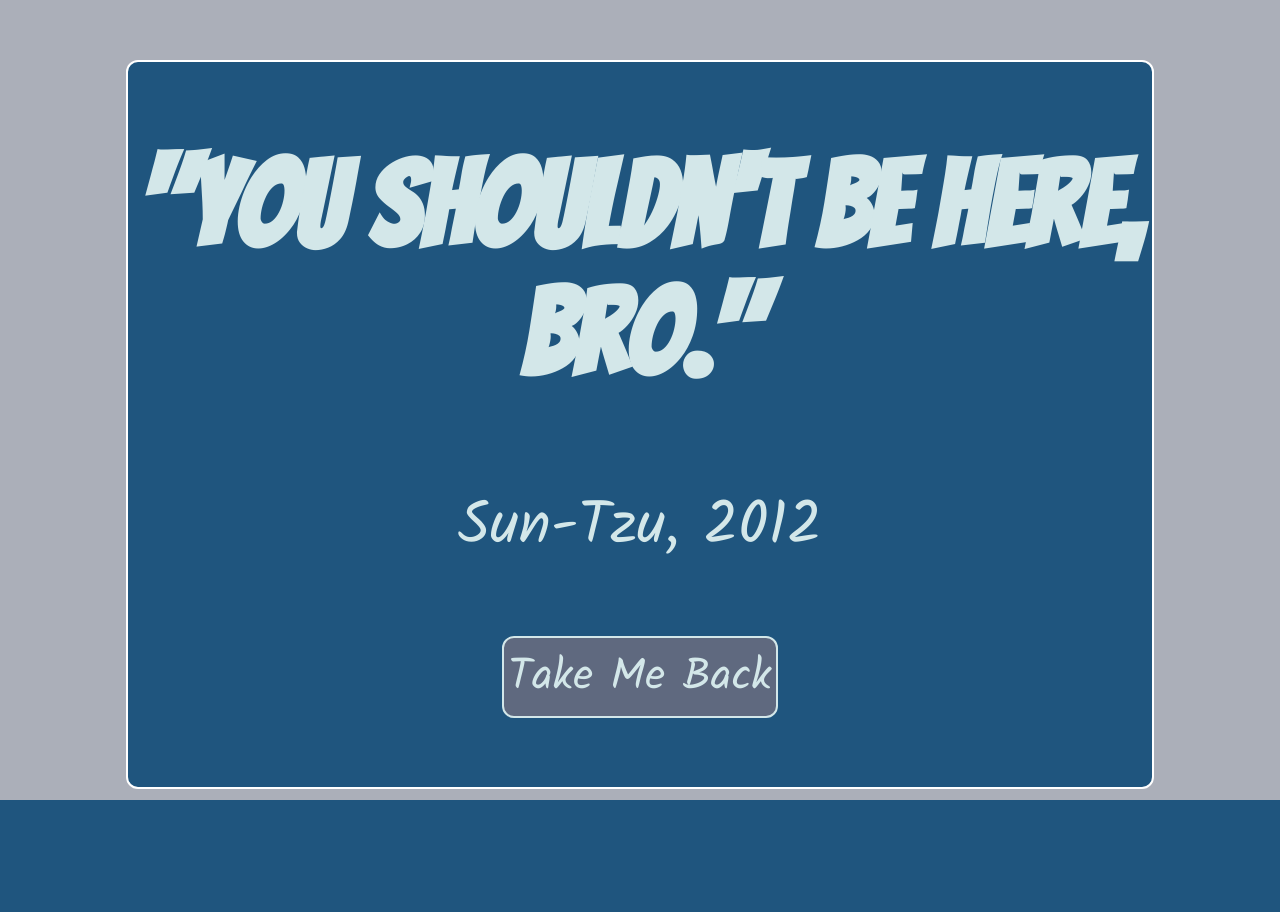
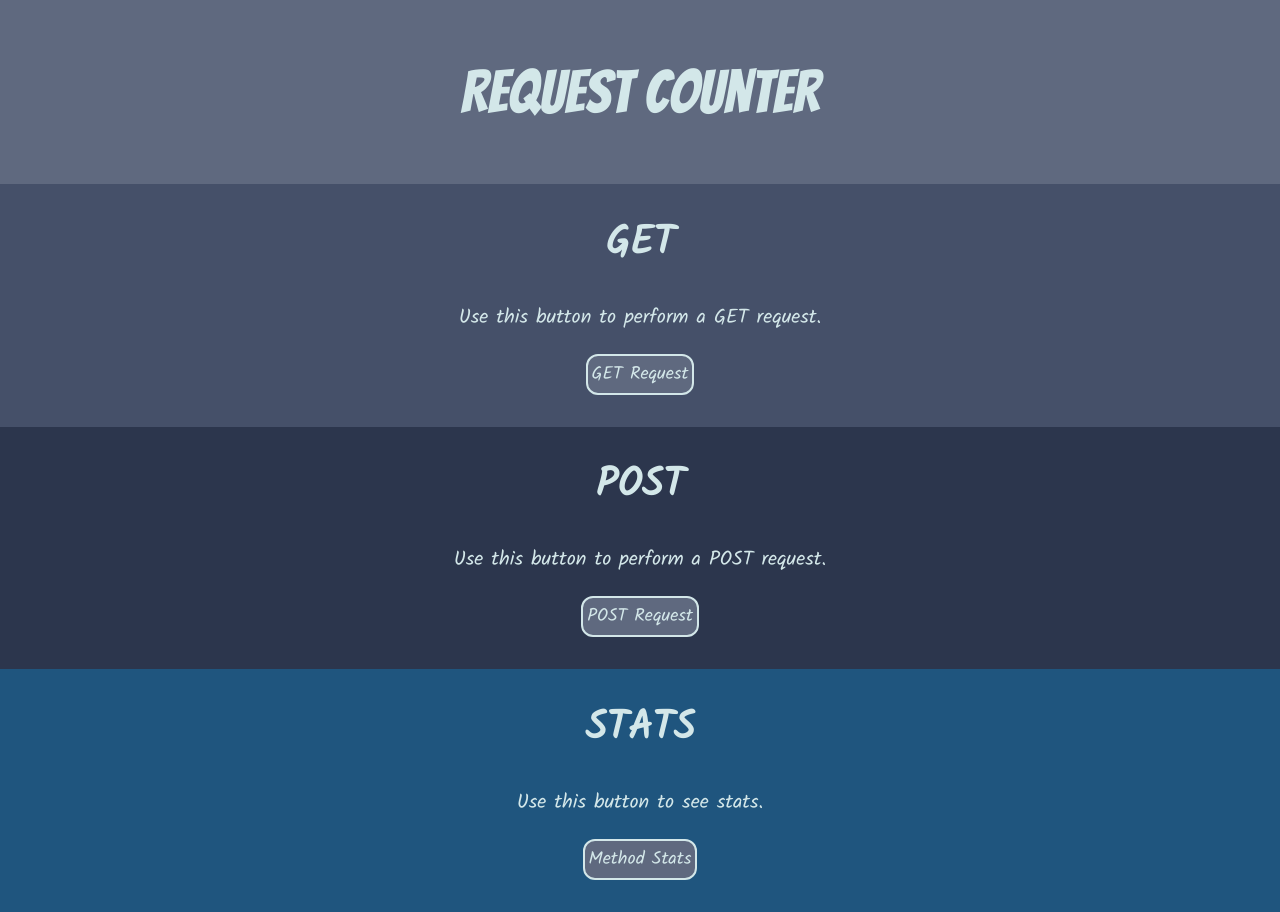
Before and after one commit to stefan-gherman/Request-Counter, a Flask app: page /index in a window 1280 px wide. Before the commit the page ends 800 px from the top, so only its background shows below. Run offline with Flask 2, Linux system fonts and the light colour scheme.

Commit message:
Add ability to view requests.

```diff
--- a/helper.py
+++ b/helper.py
@@ -1,2 +1,8 @@
 
 methods = ['GET', 'POST', 'PUT', 'DELETE']
+
+def sort_dict(dicto):
+    items = dicto.items()
+    sorted_items = sorted(items , key =lambda item: item[1], reverse=True)
+    sorted_dict = dict(sorted_items)
+    return sorted_dict
--- a/server.py
+++ b/server.py
@@ -1,21 +1,35 @@
 from flask import Flask, request, render_template, redirect, url_for
 import helper as helper
+
 app = Flask(__name__)
 
 method_count = {'GET': 0, 'POST': 0, 'PUT': 0, 'DELETE': 0}
-@app.route('/', methods = ['GET', 'POST', 'DELETE', 'PUT'])
+
+
+@app.route('/')
+@app.route('/index', methods=['GET', 'POST', 'DELETE', 'PUT'])
 def go_home():
+
     return render_template('index.html')
 
 
 @app.errorhandler(404)
-def return_404(string = 'string'):
+def return_404(string='string'):
     return render_template('404_handler.html')
+
 
 @app.route('/statistics')
 def return_stats():
-    return render_template('stats.html', method_count = method_count)
+    return render_template('stats.html', method_count=method_count)
 
+@app.route('/request-counter', methods=['GET', 'POST', 'DELETE', 'PUT'])
+def count_req():
+    global method_count
+    if request.method in method_count.keys():
+        method_count[request.method] += 1
+        method_count = helper.sort_dict(method_count)
+        print(request.method, method_count[request.method])
+    return redirect(request.referrer)
 if __name__ == '__main__':
     app.run(debug=True,
             host='0.0.0.0',
--- a/templates/index.html
+++ b/templates/index.html
@@ -14,15 +14,15 @@
 <div class="get">
     <h1> GET</h1>
     <p> Use this button to perform a GET request.</p>
-    <a><button type="submit" title = "GET" class = "btn">GET Request</button></a>
+    <a href="{{url_for('count_req')}}"><button name="Get" class = "btn"> GET Request</button></a>
     <br>
     <br>
 </div>
 <div class="post">
     <h1>POST</h1>
     <p>Use this button to perform a POST request.</p>
-    <form method = 'post' action = '/request-counter'>
-    <button type="submit" title = "POST" class = "btn"> POST Request</button>
+    <form method = 'POST' action = 'request-counter'>
+    <button name="Post" class = "btn"> POST Request</button>
     </form>
     <br>
 </div>
@@ -34,7 +34,7 @@
     <p>
         Use this button to see stats.
     </p>
-    <a href="{{url_for('return_stats')}}"><button type="submit" title = "STATS" class = "btn">Method Stats</button></a>
+    <a href="{{url_for('return_stats')}}"><button type="button" title = "STATS" class = "btn">Method Stats</button></a>
     <br>
     <br>
 </div>
```
